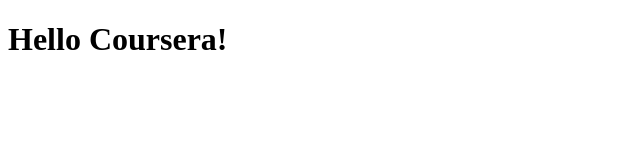
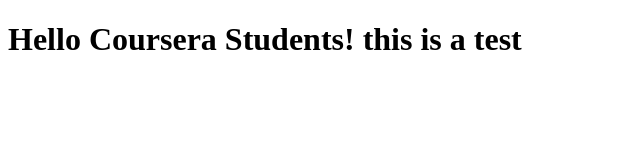
Before and after one commit to DavoodKhoshnood/coursera-test, a plain HTML site: page index.html in a window 1280 px wide. Shown: the whole page, without its empty margins (0-640 px from the left). Drawn offline with Linux system fonts and the light colour scheme.

Commit message:
First web file

```diff
--- a/index.html
+++ b/index.html
@@ -5,6 +5,6 @@
     <title>Hello Coursera</title>
   </head>
   <body>
-    <h1>Hello Coursera!</h1>
+    <h1>Hello Coursera Students! this is a test</h1>
   </body>
 </html>
```
